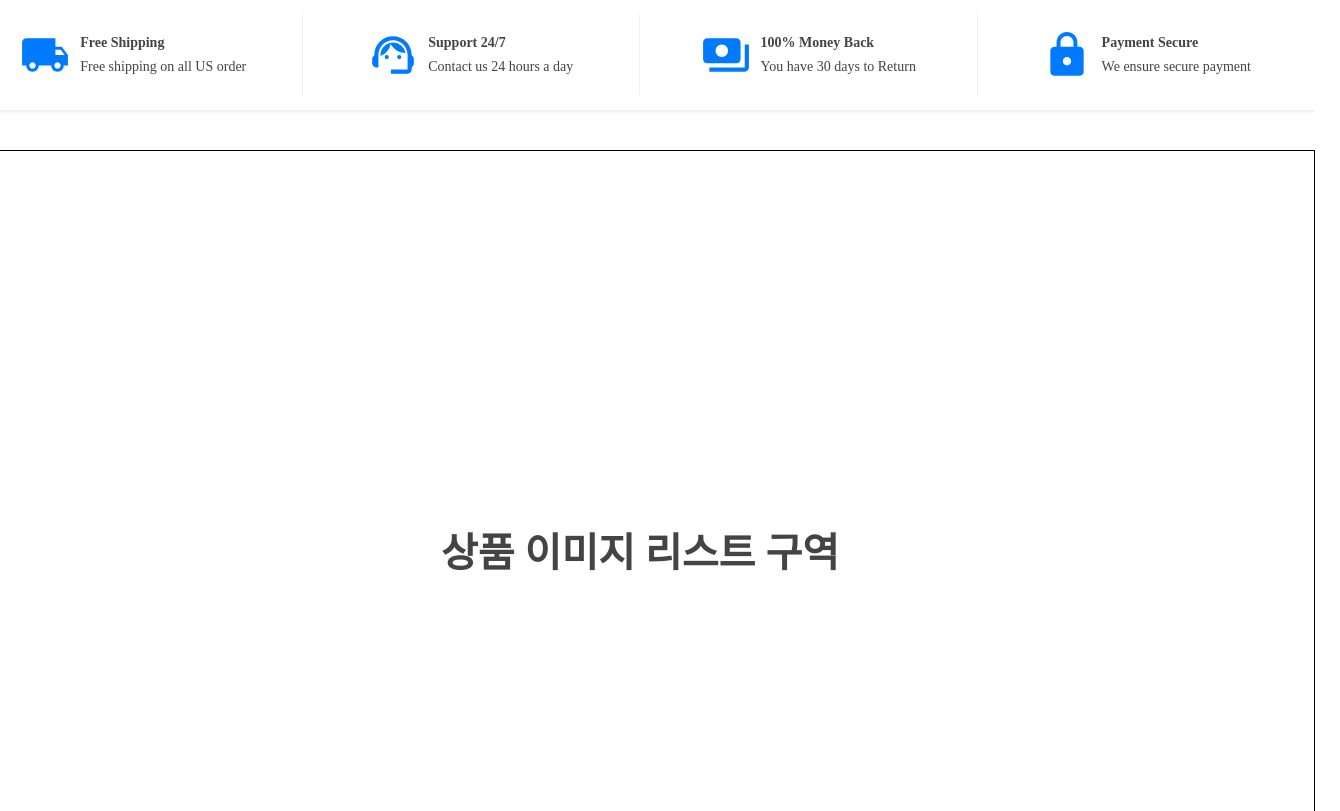
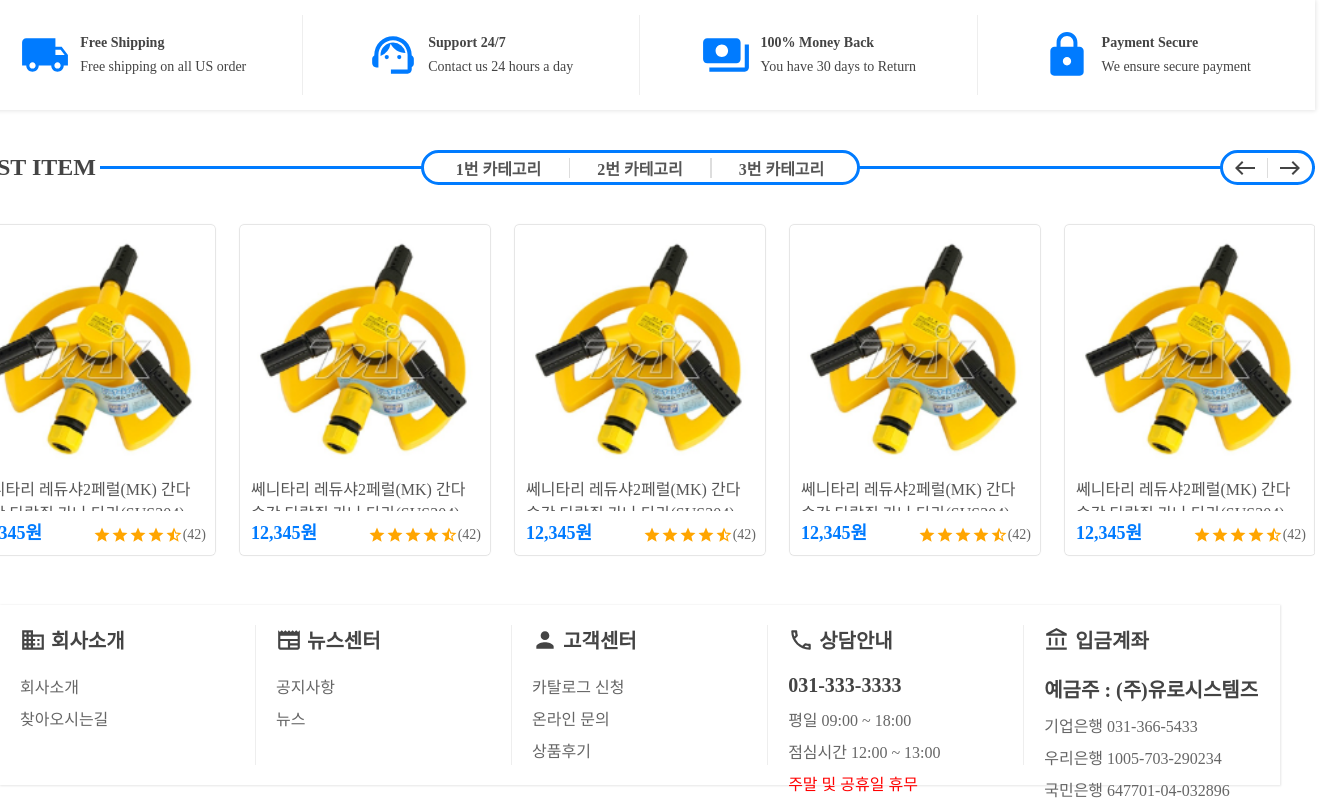
Before and after one commit to Madsenss/euro, a React (Create React App) app in the folder client/: page / in a window 1280 px wide. Shown: the part 689-1500 px from the top of the page, 1340 px wide, since content can reach past the window. Built offline with nearby package versions, Linux system fonts and the light colour scheme; a web font is replaced by a local one.

Commit message:
메인 상품 뼈대만듬 수정필

```diff
--- a/client/src/componets/home/bottommenu.js
+++ b/client/src/componets/home/bottommenu.js
@@ -109,6 +109,7 @@
             <MdOutlineAccountBalance className="icon" />
             <span className="title">입금계좌</span>
           </div>
+          <span className="master">예금주 : (주)유로시스템즈</span>
           <span className="text">기업은행 031-366-5433</span>
           <span className="text">우리은행 1005-703-290234</span>
           <span className="text">국민은행 647701-04-032896</span>
--- a/client/src/componets/home/home.js
+++ b/client/src/componets/home/home.js
@@ -4,6 +4,7 @@
 import Nav from "./nav";
 import MiddleEdge from "./middleedge.js";
 import BottomMenu from "./bottommenu";
+import HomeProduct from "./homeproduct";
 
 const HomeBox = styled.div`
   width: 100%;
@@ -12,17 +13,6 @@
   flex-direction: column;
   align-items: center;
 `
-const T = styled.div`
-  width: 1350px;
-  height: 800px;
-  border: 1px solid black;
-  display: flex;
-  justify-content: center;
-  align-items: center;
-  font-size: 40px;
-  font-weight: bold;
-  margin-bottom: 50px;
-`
 
 const Home = () => {
   return (
@@ -30,9 +20,7 @@
       <Nav/>
       <Banner/>
       <MiddleEdge/>
-      <T>
-        <span>상품 이미지 리스트 구역</span>
-      </T>
+      <HomeProduct/>
       <BottomMenu/>
       <Footer/>
     </HomeBox>
--- /dev/null
+++ b/client/src/componets/home/homeproduct.js
@@ -0,0 +1,266 @@
+import { MdAddShoppingCart, MdEast, MdFavoriteBorder, MdStar, MdStarHalf, MdStarOutline, MdWest } from "react-icons/md";
+import Slider from "react-slick";
+import styled from "styled-components";
+import "slick-carousel/slick/slick.css";
+import "slick-carousel/slick/slick-theme.css";
+import { useRef, useState } from "react";
+const ProductBox = styled.div`
+  width: 1350px;
+  height: fit-content;
+`
+
+const TitleBox = styled.div`
+  margin-bottom: 20px;
+  position: relative;
+  width: 100%;
+  height: fit-content;
+  display: flex;
+  align-items: center;
+  justify-content: center;
+  .title {
+    position: absolute;
+    left: 0;
+    font-size: 24px;
+    font-weight: bold;
+  }
+  .menu {
+    z-index: 999;
+    background-color: #fff;
+    width: fit-content;
+    height: 35px;
+    display: flex;
+    align-items: center;
+    justify-content: space-between;
+    border: 3px solid var(--color);
+    border-radius: 20px;
+    padding: 0px 15px 0px 15px;
+    .menu-item {
+      width: 120px;
+      height: fit-content;
+      display: flex;
+      justify-content: center;
+      align-items: center;
+      cursor: pointer;
+      font-weight: bold;
+      color: #555;
+      &:hover {
+        color: black;
+      }
+    }
+  }
+`
+const SlideButtonBox = styled.div`
+  z-index: 999;
+  background-color: #fff;
+  position: absolute;
+  right: 0;
+  width: fit-content;
+  height: 35px;
+  border: 3px solid var(--color);
+  border-radius: 20px;
+  padding: 0px 10px 0px 10px;
+  display: flex;
+  justify-content: space-between;
+  align-items: center;
+  .icon {
+    cursor: pointer;
+    font-size: 24px;
+    &:hover {
+      color: var(--color);
+    }
+  }
+`
+
+const Dash = styled.div`
+  width: 1.5px;
+  height: 20px;
+  background-color: #ddd;
+  margin: 0px 10px 0px 10px;
+`
+const LongDash = styled(Dash)`
+  background-color: var(--color);
+  z-index: 1;
+  width: 90%;
+  height: 3px;
+  margin: 0px;
+  position: absolute;
+  right: 0px;
+`
+const StyledSlider = styled(Slider)`
+  width: 100%;
+  height: fit-content;
+  .inner {
+    padding: 20px 0px 20px 0px;
+    display: flex !important;
+    justify-content: space-between;
+  }
+`;
+
+const Item = styled.div`
+  cursor: pointer;
+  position: relative;
+  width: 250px;
+  height: 330px;
+  padding: 10px;
+  box-shadow: 0px 0px 1px 0.5px rgb(0, 0, 0, 0.2);
+  border: 1px solid transparent;
+  border-radius: 4px;
+  display: flex;
+  flex-direction: column;
+  .img {
+    width: 230px;
+    height: 230px;
+    margin-bottom: 10px;
+    img {
+      width: 100%;
+    }
+  }
+  .title {
+    width: 100%;
+    height: 35px;
+    color: #555;
+    word-wrap: break-word;
+    overflow: hidden;
+    text-overflow: ellipsis;
+    display: -webkit-box;
+    -webkit-line-clamp: 2;
+    -webkit-box-orient: vertical;
+  }
+  .price {
+    font-size: 18px;
+    position: absolute;
+    bottom: 10px;
+    left: 10px;
+    font-weight: bold;
+    color: var(--color);
+  }
+  .star {
+    position: absolute;
+    bottom: 10px;
+    right: 8px;
+    width: fit-content;
+    height: fit-content;
+    display: flex;
+    flex-direction: row;
+    align-items: center;
+    justify-content: center;
+    .star-icon {
+      color: rgb(255, 165, 0);
+      font-size: 18px;
+    }
+    .review {
+      font-size: 14px;
+      color: #666;
+    }
+  }
+  .iconbox {
+    position: absolute;
+    top: 10px;
+    width: 230px;
+    height: 230px;
+    overflow: hidden;
+    display: flex;
+    flex-direction: column;
+    justify-content: center;
+    align-items: end;
+    .hide-icon {
+      color: #eee;
+      transition: all 0.25s;
+      transform: translateX(50px);
+      font-size: 24px;
+      padding: 8px 10px 8px 0px;
+      &:hover {
+        color: var(--color);
+      }
+    }
+    &.active {
+      background-color: rgb(0, 0, 0, 0.3);
+      .hide-icon {
+        transform: translateX(0px);
+      }
+    }
+  }
+  &:hover {
+    border: 1px solid #ddd;
+  }
+`
+
+const HomeProduct = () => {
+
+  const sliderRef = useRef(null);
+  const settings = {
+    dots: false,
+    infinite: true,
+    speed: 1000,
+    slidesToShow: 1,
+    slidesToScroll: 1
+  };
+  const prevButton = () => {
+    sliderRef.current.slickPrev();
+  }
+  const nextButton = () => {
+    sliderRef.current.slickNext();
+  }
+
+  const a = [1, 2, 3, 4, 5, 6, 7, 8, 9, 10]; // 또는 다른 길이의 배열
+  const boxSize = 5; // 4개씩 나누도록 설정
+  const boxes = [];
+  let currentIndex = 0;
+  while (currentIndex < a.length) {
+    const boxData = a.slice(currentIndex, currentIndex + boxSize);
+    boxes.push(boxData);
+    currentIndex += boxSize;
+  }
+  const [hoverActive, setHoverActive] = useState(false);
+  return (
+    <ProductBox>
+      <TitleBox>
+        <span className="title">BEST ITEM</span>
+        <LongDash />
+        <div className="menu">
+          <span className="menu-item">1번 카테고리</span>
+          <Dash />
+          <span className="menu-item">2번 카테고리</span>
+          <Dash />
+          <span className="menu-item">3번 카테고리</span>
+        </div>
+        <SlideButtonBox>
+          <MdWest className="icon" onClick={() => { prevButton() }} />
+          <Dash />
+          <MdEast className="icon" onClick={() => { nextButton() }} />
+        </SlideButtonBox>
+      </TitleBox>
+      <StyledSlider {...settings} ref={sliderRef}>
+        {
+          boxes.map((boxData, i) => (
+            <div className="inner" key={i}>
+              {boxData.map((item, j) => (
+                <Item key={j} onMouseOver={()=>{setHoverActive(true);}} onMouseLeave={()=>{setHoverActive(false);}}>
+                  <div className="img">
+                    <img src={process.env.PUBLIC_URL + '/inititem.png'}/>
+                  </div>
+                  <div className="title">쎄니타리 레듀샤2페럴(MK) 간다 슝간 다람쥐 가나 다라(SUS304)(12145)</div>
+                  <span className="price">12,345원</span>
+                  <div className="star">
+                    <MdStar className="star-icon"/>
+                    <MdStar className="star-icon"/>
+                    <MdStar className="star-icon"/>
+                    <MdStar className="star-icon"/>
+                    <MdStarHalf className="star-icon half"/>
+                    <span className="review">(42)</span>
+                  </div>
+                  <div className={'iconbox ' + `${hoverActive ? 'active' : ''}`}>
+                    <MdFavoriteBorder className="hide-icon"/>
+                    <MdAddShoppingCart className="hide-icon"/>
+                  </div>
+                </Item>
+              ))}
+            </div>
+          ))
+        }
+      </StyledSlider>
+    </ProductBox>
+  )
+};
+
+export default HomeProduct;
```
Also changed, not shown: client/public/inititem.png (added).
